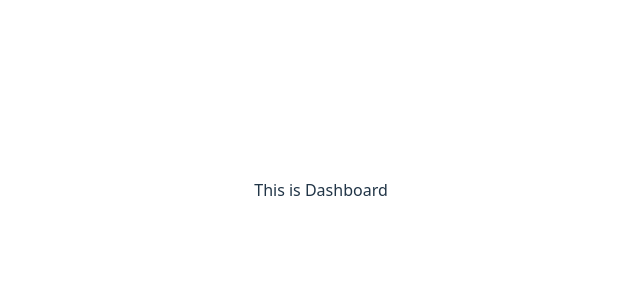
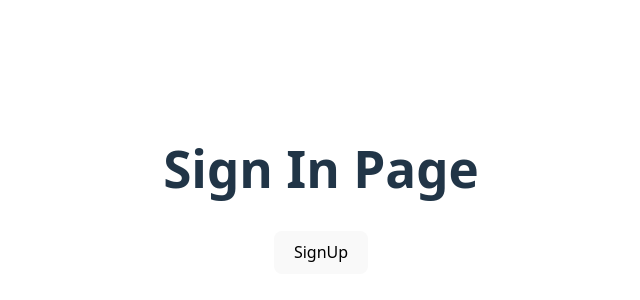
Before and after one commit to vanshverma17/TrackHub, a React (Vite) app in the folder frontend/: page / in a window 1280 px wide. Shown: the part 210-510 px from the top of the page, without its empty margins (319-959 px from the left). Built offline with nearby package versions, Linux system fonts and the light colour scheme.

Commit message:
feat: add routing and create SignIn and SignUp pages

```diff
--- a/frontend/package.json
+++ b/frontend/package.json
@@ -11,7 +11,8 @@
   },
   "dependencies": {
     "react": "^19.2.0",
-    "react-dom": "^19.2.0"
+    "react-dom": "^19.2.0",
+    "react-router-dom": "^7.11.0"
   },
   "devDependencies": {
     "@eslint/js": "^9.39.1",
--- a/frontend/src/App.jsx
+++ b/frontend/src/App.jsx
@@ -1,13 +1,31 @@
 import './App.css'
+import { BrowserRouter, Routes, Route, useLocation } from "react-router-dom";
 import Dashboard from './pages/Dashboard'
+import SignIn from './pages/SignIn'
+import SignUp from './pages/SignUp';
+
+function AppWrapper() {
+  return (
+    <div className="min-h-screen flex flex-col">
+      <main className="flex-grow">
+        <Routes>
+          <Route path='/' element={<SignIn/>} />
+          <Route path='/signup' element={<SignUp/>} />
+          <Route path='/dashboard' element={<Dashboard/>} />
+        </Routes>
+      </main>
+    </div>
+  );
+}
+
 
 function App() {
 
   return (
-    <>
-    <Dashboard/>
-    </>
-  )
+    <BrowserRouter>
+      <AppWrapper/>
+    </BrowserRouter>
+  );
 }
 
-export default App
+export default App;
--- /dev/null
+++ b/frontend/src/pages/SignIn.jsx
@@ -0,0 +1,18 @@
+
+import SignUp from "./SignUp";
+import {Link} from "react-router-dom";
+
+const SignIn = () => {
+    return (
+        <>
+        <div>
+            <h1>Sign In Page</h1>
+            <Link to={'/signup'}>
+                <button>SignUp</button>
+             </Link>
+        </div>
+        </>
+    );
+}
+
+export default SignIn;
--- /dev/null
+++ b/frontend/src/pages/SignUp.jsx
@@ -0,0 +1,12 @@
+
+const SignUp = () => {
+    return (
+        <>
+        <div>
+            <h1>Sign Up Page</h1>
+        </div>
+        </>
+    );
+}
+
+export default SignUp;
```
Also changed, not shown: 1 other file (tests, documents, lock files or other folders).
